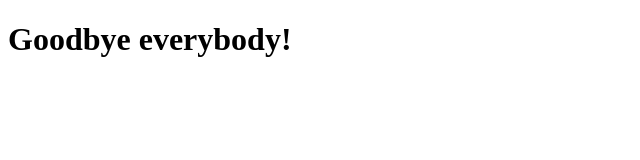
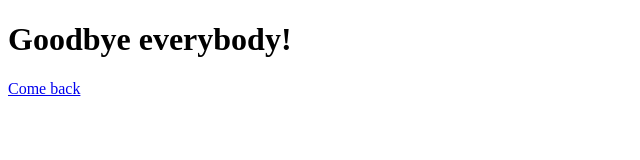
Before and after one commit to khanhhuy288/My-Great-Website-, a plain HTML site: page bye.html in a window 1280 px wide. Shown: the full height of the page, 0-640 px from the left. Drawn offline with Linux system fonts and the light colour scheme.

Commit message:
Update bye.html

```diff
--- a/bye.html
+++ b/bye.html
@@ -5,5 +5,6 @@
   </head>
   <body>
    <h1>Goodbye everybody!</h1>
+    <a href='/'>Come back</a>
   </body>
 </html>
```
